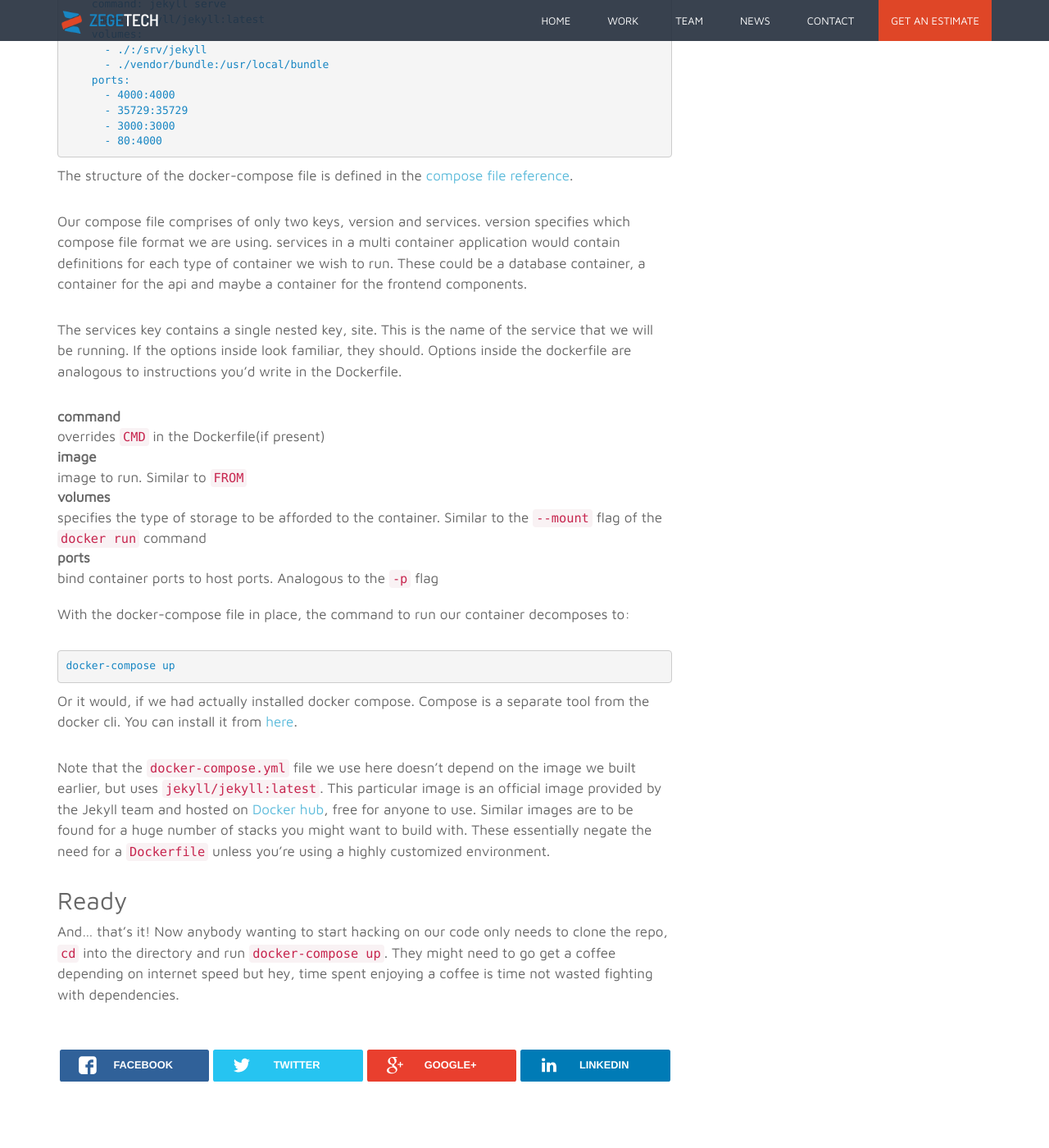
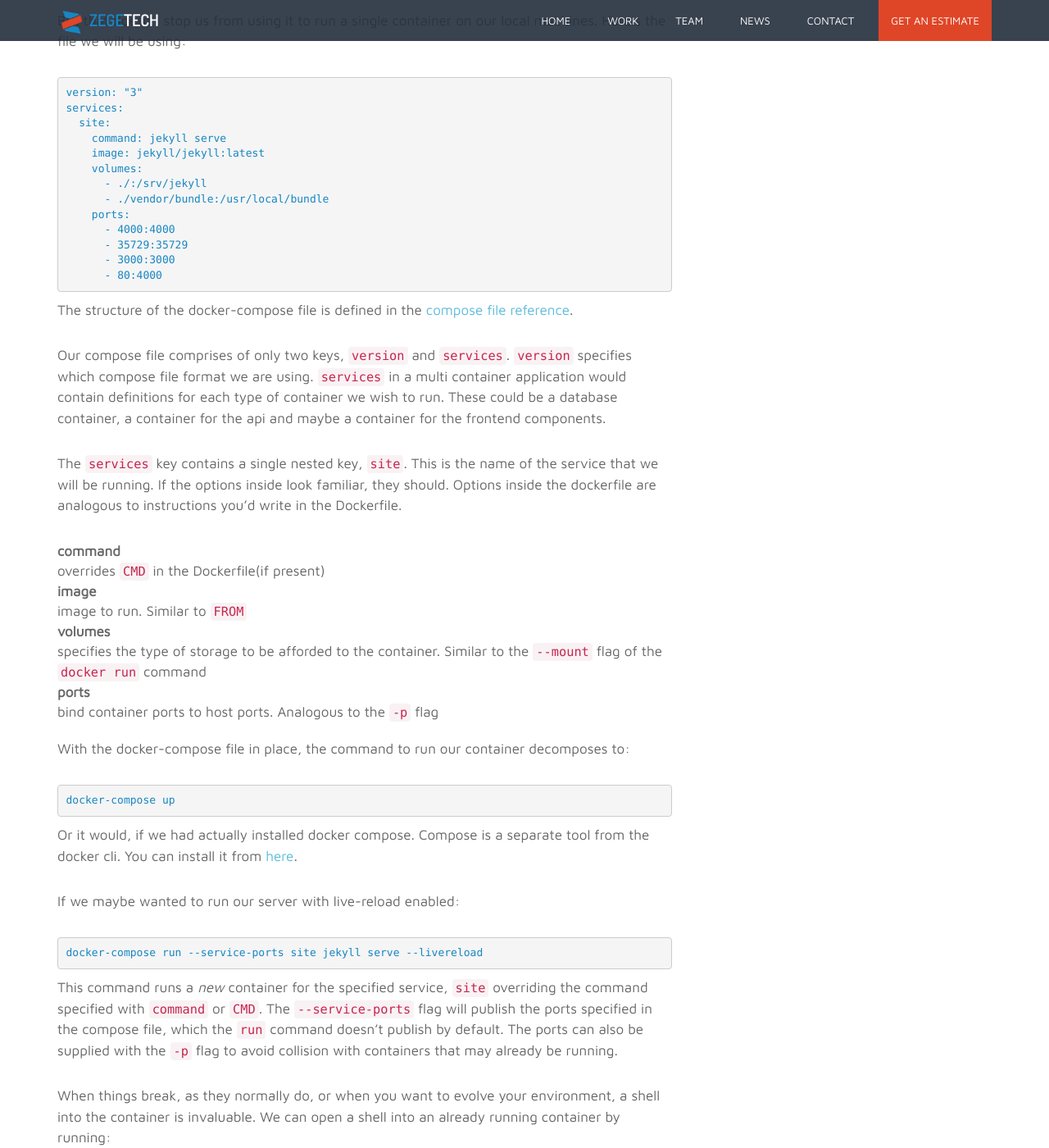
Before and after one commit to zegetech/zegetech.github.io, a Jekyll site: the page built from _posts/2018-10-29-developing-with-docker.md, in a window 1280 px wide and 1400 px high, scrolled down 4741 px. Shown: the whole window at 82% size. Built offline with Jekyll 4.4.1, drawn with Linux system fonts in a browser that asks for light colours; some of the changed text lies outside the part shown.

Commit message:
address change request

```diff
--- a/_posts/2018-10-29-developing-with-docker.md
+++ b/_posts/2018-10-29-developing-with-docker.md
@@ -4,7 +4,7 @@
 author: Ngari Ndung'u
 blog-image: docker/container.jpg
 image-attribution: Photo by Randy Fath on Unsplash
-intro: So, you probably already know [what docker is] and what it can do for you. You (hopefully) also know that you don't need to be deploying thousands of services in order to start using docker now.
+intro: So, you probably already know [what docker is](what-and-why-docker) and what it can do for you. You (hopefully) also know that you don't need to be deploying thousands of services in order to start using docker now.
   This post will walk you through the process of *dockerizing* a jekyll based site(this one).
   By dockerizing the site, the number of dependencies a developer would need to install on their machines is reduced to two; [Docker engine](https://www.docker.com/products/docker-engine) and [Docker compose](https://docs.docker.com/compose/overview/).
 ---
@@ -38,6 +38,11 @@
 ~~~ bash
 sudo docker run hello-world
 ~~~
+Here's what this command does:
+- Looks for an image named `hello-world` on your machine,
+- If not found, looks for the image on [Docker hub](https://hub.docker.com/),
+- Once found, it downloads the image and runs the container. The `hello-world` container runs, prints out a message and exits.
+
 Notice the use of `sudo` in the command above. Docker by default runs as the `root` user, meaning that all docker commands will need to be prepended with `sudo`.
 That however doesn't mean that it can't be changed.
 
@@ -179,11 +184,11 @@
 
 The structure of the docker-compose file is defined in the [compose file reference](https://docs.docker.com/compose/compose-file/#service-configuration-reference).
 
-Our compose file comprises of only two keys, version and services. version specifies which compose file format we are using.
-services in a multi container application would contain definitions for each type of container we wish to run.
+Our compose file comprises of only two keys, `version` and `services`. `version` specifies which compose file format we are using.
+`services` in a multi container application would contain definitions for each type of container we wish to run.
 These could be a database container, a container for the api and maybe a container for the frontend components.
 
-The services key contains a single nested key, site. This is the name of the service that we will be running.
+The `services` key contains a single nested key, `site`. This is the name of the service that we will be running.
 If the options inside look familiar, they should. Options inside the dockerfile are analogous to instructions you'd write in the Dockerfile.
 
 command
@@ -204,6 +209,34 @@
 ~~~
 Or it would, if we had actually installed docker compose. Compose is a separate tool from the docker cli. You can install it from [here](https://docs.docker.com/compose/install/#install-compose).
 
+If we maybe wanted to run our server with live-reload enabled:
+~~~
+docker-compose run --service-ports site jekyll serve --livereload
+~~~
+This command runs a *new* container for the specified service, `site` overriding the command specified with `command` or `CMD`.
+The `--service-ports` flag will publish the ports specified in the compose file, which the `run` command doesn't publish by default.
+The ports can also be supplied with the `-p` flag to avoid collision with containers that may already be running.
+
+When things break, as they normally do, or when you want to evolve your environment, a shell into the container is invaluable.
+We can open a shell into an already running container by running:
+~~~
+docker-compose exec site sh
+~~~
+Or launch a new container and open a shell into it with:
+~~~
+docker-compose run site sh
+~~~
+Once we have a shell we can run commands as we would normally:
+~~~shell
+bundle add bigdecimal # had to do this when building my image
+bundle install
+jekyll serve --host 0.0.0.0
+~~~
+Since we provided a volume to our container, the changes we made to the Gemfile are persisted and we can update our image with:
+~~~
+docker-compose build
+~~~
+Take a look at the [compose command-line reference](https://docs.docker.com/compose/reference/) for a full list of commands and their usage.
 Note that the `docker-compose.yml` file we use here doesn't depend on the image we built earlier, but uses `jekyll/jekyll:latest`.
 This particular image is an official image provided by the Jekyll team and hosted on [Docker hub](https://hub.docker.com/), free for anyone to use.
 Similar images are to be found for a huge number of stacks you might want to build with. These essentially negate the need for a `Dockerfile` unless you're using a highly customized environment.
```
Also changed, not shown: other parts of _posts/2018-10-29-developing-with-docker.md (+1 -1 lines).
